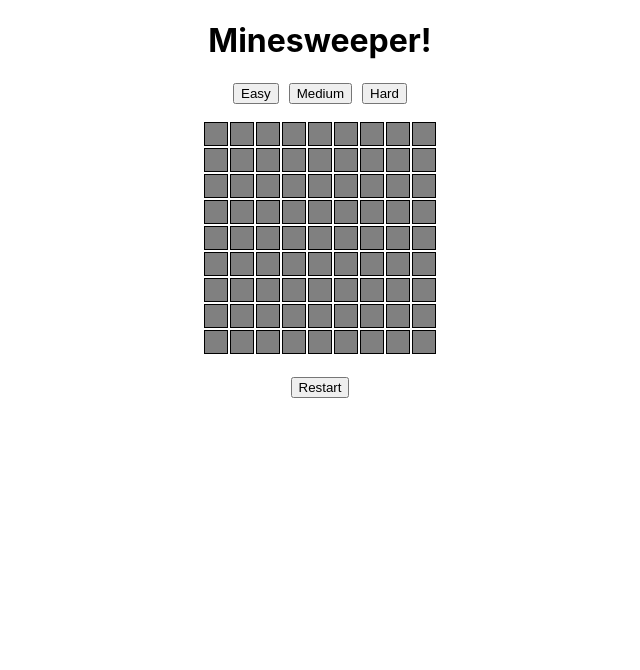
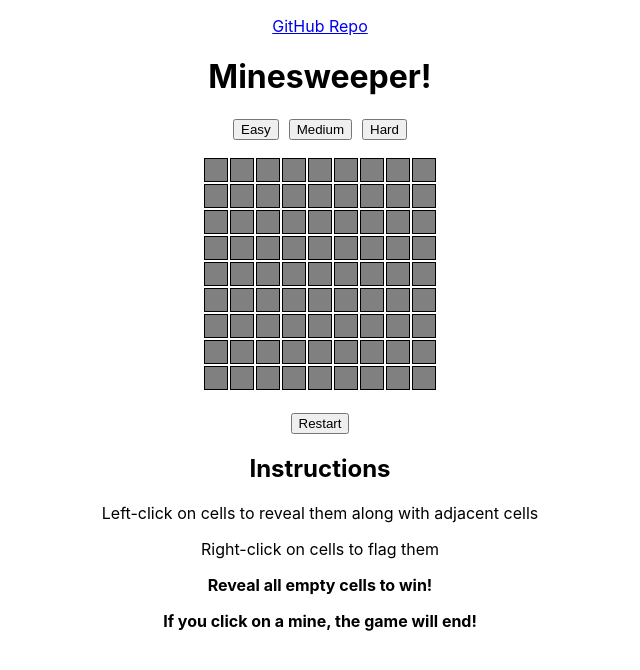
Before and after one commit to grantyli94/Minesweeper, a React (Create React App) app: page / in a window 1280 px wide. Shown: the top 670 px of the page, without its empty margins (320-960 px from the left). Built offline with nearby package versions, Linux system fonts and the light colour scheme.

Commit message:
added instructions

```diff
--- a/src/App.tsx
+++ b/src/App.tsx
@@ -45,6 +45,7 @@ function App() {
 
   return (
     <div className="App">
+        <p><a href="https://github.com/grantyli94/Minesweeper">GitHub Repo</a></p>
       <h1>Minesweeper!</h1>
       <p>
         <button
@@ -72,6 +73,11 @@ function App() {
         restart={restart}
         restartCount={restartCount}
       />}
+      <h2>Instructions</h2>
+      <p>Left-click on cells to reveal them along with adjacent cells</p>
+      <p>Right-click on cells to flag them</p>
+      <strong><p>Reveal all empty cells to win!</p></strong>
+      <strong><p>If you click on a mine, the game will end!</p></strong>
     </div>
   );
 }
```
Also changed, not shown: 1 other file (tests, documents, lock files or other folders).
